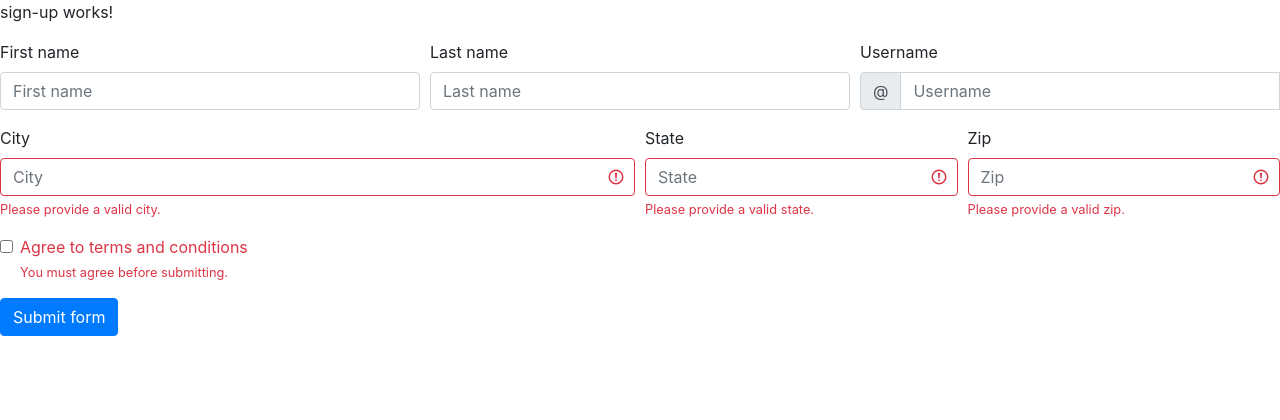
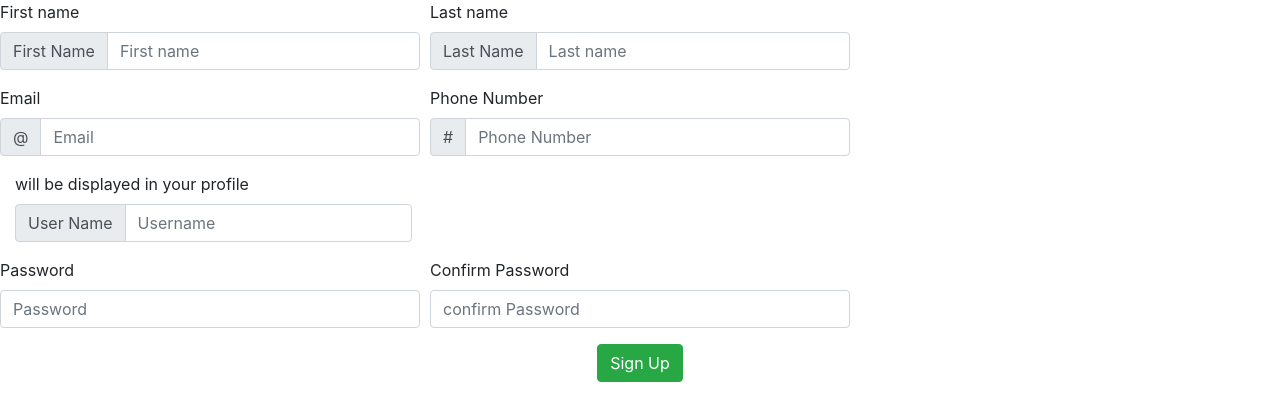
Before and after one commit to msairohit/shopping-website-angular, an Angular app: page /signUp in a window 1280 px wide. Shown: the top 420 px of the page. Built offline with nearby package versions, Linux system fonts and the light colour scheme.

Commit message:
sign up form with basic fields completed with validations.

```diff
--- /dev/null
+++ b/src/app/custom-validator.ts
@@ -0,0 +1,29 @@
+import { ValidationErrors, ValidatorFn, AbstractControl } from '@angular/forms';
+
+export class CustomValidator {
+
+    static patternValidator(regex: RegExp, error: ValidationErrors): ValidatorFn {
+        return (control: AbstractControl): { [key: string]: any } => {
+          if (!control.value) {
+            // if control is empty return no error
+            return null;
+          }
+
+          // test the value of the control against the regexp supplied
+          const valid = regex.test(control.value);
+
+          // if true, return no error (no error), else return error passed in the second parameter
+          return valid ? null : error;
+        };
+      }
+
+      static passwordMatchValidator(control: AbstractControl) {
+        const password: string = control.get('password').value; // get password from our password form control
+        const confirmPassword: string = control.get('confirmPassword').value; // get password from our confirmPassword form control
+        // compare is the password math
+        if (password !== confirmPassword) {
+          // if they don't match, set an error in our confirmPassword form control
+          control.get('confirmPassword').setErrors({ NoPassswordMatch: true });
+        }
+      }
+}
--- a/src/app/sign-up/sign-up.component.html
+++ b/src/app/sign-up/sign-up.component.html
@@ -1,4 +1,3 @@
-<p>sign-up works!</p>
 <!-- <form [formGroup] = "signUpForm" (ngSubmit)="onSubmit(signUpForm)">
 
     <input type="text" formControlName = "userName">
@@ -8,48 +7,148 @@
     <button type="submit" [disabled]="!signUpForm.valid">Submit</button>
 
 </form> -->
-
-<form name="form" [formGroup]="signUpForm">
+<div>
+    <form name="form" [formGroup]="signUpForm" (ngSubmit)="onSubmit(signUpForm)">
         <div class="form-row">
             <div class="col-md-4 mb-3">
                 <label for="first name">First name</label>
+                <div class="input-group">
+                    <div class="input-group-prepend">
+                        <span class="input-group-text" id="inputGroupPrepend3">First Name</span>
+                    </div>
+                    <!-- [ngClass]="signUpForm.controls['firstName'].invalid ? 'is-invalid' : ''" -->
                     <input type="text" class="form-control" formControlName="firstName" placeholder="First name"
-                [ngClass]="{'is-invalid': isFirstNameValid()}">
-            <div *ngIf="isFirstNameValid()" class="invalid-feedback">
+                        [ngClass]="{'is-invalid': isValid('firstName')}">
+                    <div *ngIf="isValid('firstName')" class="invalid-feedback">
                         <div *ngIf="signUpForm.get('firstName').errors.required">
-                    Name is required.
+                            First Name is required.
                         </div>
                         <div *ngIf="signUpForm.get('firstName').errors.minlength">
-                    Name must be at least 3 characters long.
+                            First Name must be at least 3 characters long.
+                        </div>
                     </div>
                 </div>
             </div>
             <div class="col-md-4 mb-3">
                 <label for="last name">Last name</label>
-            <input type="text" class="form-control" placeholder="Last name" formControlName="lastName"[ngClass]="{'is-invalid': isLastNameValid()}">
-            <div *ngIf="isLastNameValid()" class="invalid-feedback">
+                <div class="input-group">
+                    <div class="input-group-prepend">
+                        <span class="input-group-text" id="inputGroupPrepend3">Last Name</span>
+                    </div>
+                    <input type="text" class="form-control" placeholder="Last name" formControlName="lastName"
+                        [ngClass]="{'is-invalid': isValid('lastName')}">
+                    <div *ngIf="isValid('lastName')" class="invalid-feedback">
                         <div *ngIf="signUpForm.get('lastName').errors.required">
-                    Name is required.
+                            Last Name is required.
                         </div>
                         <div *ngIf="signUpForm.get('lastName').errors.minlength">
-                    Name must be at least 3 characters long.
+                            Last Name must be at least 3 characters long.
                         </div>
-            </div>
-        </div>
-        <div class="col-md-4 mb-3">
-            <label for="user name">Username</label>
-            <div class="input-group">
-                <div class="input-group-prepend">
-                    <span class="input-group-text" id="inputGroupPrepend3">@</span>
-                </div>
-                <input type="text" class="form-control" placeholder="Username" formControlName="userName">
-                <div class="invalid-feedback">
-                    Please choose a username.
                     </div>
                 </div>
             </div>
         </div>
         <div class="form-row">
+            <div class="col-md-4 mb-3">
+                <label for="email">Email</label>
+                <div class="input-group">
+                    <div class="input-group-prepend">
+                        <span class="input-group-text" id="inputGroupPrepend3">@</span>
+                    </div>
+                    <input type="email" class="form-control" placeholder="Email" formControlName="email"
+                        [ngClass]="{'is-invalid': isValid('email')}">
+                    <div *ngIf="isValid('email')" class="invalid-feedback">
+                        <div *ngIf="signUpForm.get('email').errors.required">
+                            email is required.
+                        </div>
+                        <div *ngIf="signUpForm.get('email').errors.email">
+                            enter valid email.
+                        </div>
+                    </div>
+                </div>
+            </div>
+            <div class="col-md-4 mb-3">
+                <label for="phoneNumber">Phone Number</label>
+                <div class="input-group">
+                    <div class="input-group-prepend">
+                        <span class="input-group-text" id="inputGroupPrepend3">#</span>
+                    </div>
+                    <input type="number" class="form-control" placeholder="Phone Number" formControlName="phoneNumber"
+                        [ngClass]="{'is-invalid': isValid('phoneNumber')}">
+                    <div *ngIf="isValid('phoneNumber')" class="invalid-feedback">
+                        <div *ngIf="signUpForm.get('phoneNumber').errors.required">
+                            phoneNumber is required.
+                        </div>
+                        <div
+                            *ngIf="signUpForm.get('phoneNumber').errors.max || signUpForm.get('phoneNumber').errors.pattern || signUpForm.get('phoneNumber').errors.min">
+                            phoneNumber is not valid.
+                        </div>
+                    </div>
+                </div>
+            </div>
+        </div>
+        <div class=" col-md-4 mb-3">
+            <label for="user name">will be displayed in your profile</label>
+            <div class="input-group">
+                <div class="input-group-prepend">
+                    <span class="input-group-text" id="inputGroupPrepend3">User Name</span>
+                </div>
+                <input type="text" class="form-control" placeholder="Username" formControlName="userName"
+                    [ngClass]="{'is-invalid': isValid('userName')}">
+                <div *ngIf="isValid('userName')" class="invalid-feedback">
+                    <div *ngIf="signUpForm.get('userName').errors.required">
+                        User name is required.
+                    </div>
+                    <div *ngIf="signUpForm.get('userName').errors.pattern">
+                        No space is allowed in username
+                    </div>
+                    <div *ngIf="signUpForm.get('userName').errors.minlength">
+                        Username must be at least 5 characters long.
+                    </div>
+                </div>
+            </div>
+        </div>
+
+        <div class="form-row">
+            <div class="col-md-4 mb-3">
+                <label for="password">Password</label>
+                <input type="password" class="form-control" placeholder="Password" formControlName="password"
+                    [ngClass]="{'is-invalid': isValid('password')}">
+                <div *ngIf="isValid('password')" class="invalid-feedback">
+                    <div *ngIf="signUpForm.get('password').errors.required">
+                        password is required.
+                    </div>
+                    <div *ngIf="signUpForm.get('password').errors.minlength">
+                        password must be at least 8 characters long.
+                    </div>
+                    <div *ngIf="signUpForm.get('password').errors.hasSpecialCharacters">
+                        password shpuld contain atleast one special character.
+                    </div>
+                    <div *ngIf="signUpForm.get('password').errors.hasCapitalCase">
+                        password must contain atleast one capital case letter.
+                    </div>
+                    <div *ngIf="signUpForm.get('password').errors.hasNumber">
+                        password must contain atleast one number.
+                    </div>
+                </div>
+            </div>
+
+            <div class="col-md-4 mb-3">
+                <label for="Confirm password">Confirm Password</label>
+                <input type="text" class="form-control" placeholder="confirm Password" formControlName="confirmPassword"
+                    [ngClass]="{'is-invalid': isValid('confirmPassword')}">
+                <div *ngIf="isValid('confirmPassword')" class="invalid-feedback">
+                    <div *ngIf="signUpForm.get('confirmPassword').errors.required">
+                        confirm Password is required.
+                    </div>
+                    <div *ngIf="signUpForm.get('confirmPassword').errors.NoPassswordMatch">
+                        Password and confirmPassword does not match.
+                    </div>
+                </div>
+
+            </div>
+        </div>
+        <!-- <div class="form-row">
             <div class="col-md-6 mb-3">
                 <label for="validationServer03">City</label>
                 <input type="text" class="form-control is-invalid" id="validationServer03" placeholder="City" required>
@@ -71,8 +170,8 @@
                     Please provide a valid zip.
                 </div>
             </div>
-    </div>
-    <div class="form-group">
+        </div> -->
+        <!-- <div class="form-group">
             <div class="form-check">
                 <input class="form-check-input is-invalid" type="checkbox" value="" id="invalidCheck3" required>
                 <label class="form-check-label" for="invalidCheck3">
@@ -82,6 +181,10 @@
                     You must agree before submitting.
                 </div>
             </div>
+        </div> -->
+        <div style="text-align: center;">
+            <!-- <button class="btn btn-success" type="submit" [disabled]="!signUpForm.valid">Sign Up</button> -->
+            <button class="btn btn-success" type="submit">Sign Up</button>
         </div>
-    <button class="btn btn-primary" type="submit">Submit form</button>
     </form>
+</div>
--- a/src/app/sign-up/sign-up.component.ts
+++ b/src/app/sign-up/sign-up.component.ts
@@ -1,5 +1,7 @@
 import { Component, OnInit } from '@angular/core';
 import { FormBuilder, FormGroup, FormControl, Validators } from '@angular/forms';
+import { CustomValidator } from '../custom-validator';
+import { Router } from '@angular/router';
 
 @Component({
   selector: 'app-sign-up',
@@ -10,30 +12,55 @@ export class SignUpComponent implements OnInit {
 
   signUpForm: FormGroup;
 
-  constructor(private formBuilder: FormBuilder) { }
+  constructor(private formBuilder: FormBuilder, private router: Router) { }
 
   ngOnInit() {
     this.signUpForm = this.formBuilder.group({
       firstName: ['', [Validators.required, Validators.minLength(3)]],
       lastName: ['', [Validators.required, Validators.minLength(3)]],
-      userName: ['', Validators.required],
-      address: this.formBuilder.group({
-        city: [''],
-        state: [''],
-        zip: ['']
-      }),
-      email: [''],
-      password: []
+      userName: ['', [Validators.required, Validators.pattern('[a-zA-Z0-9]*'), Validators.minLength(5)]],
+      password: ['', Validators.compose([
+        Validators.required,
+        // check whether the entered password has a number
+        CustomValidator.patternValidator(/\d/, {
+          hasNumber: true
+        }),
+        // check whether the entered password has upper case letter
+        CustomValidator.patternValidator(/[A-Z]/, {
+          hasCapitalCase: true
+        }),
+        // check whether the entered password has a lower case letter
+        CustomValidator.patternValidator(/[a-z]/, {
+          hasSmallCase: true
+        }),
+        // check whether the entered password has a special character
+        CustomValidator.patternValidator(
+          /[ !@#$%^&*()_+\-=\[\]{};':"\\|,.<>\/?]/,
+          {
+            hasSpecialCharacters: true
+          }
+        ),
+        Validators.minLength(8)
+      ])],
+      confirmPassword: ['', Validators.compose([Validators.required])],
+      // city: [''],
+      // state: [''],
+      // zip: [''],
+      email: ['', [Validators.required, Validators.email]],
+      phoneNumber: ['', [Validators.required, Validators.max(9999999999), Validators.min(10), Validators.pattern('[0-9]{10}')]]
+    }, {
+      // check whether our password and confirm password match
+      validator: CustomValidator.passwordMatchValidator
     });
   }
 
-  isFirstNameValid() {
-    return this.signUpForm.get('firstName').invalid && (this.signUpForm.get('firstName').dirty || this.signUpForm.get('firstName').touched);
-    // return this.signUpForm.get('firstName').touched && this.signUpForm.get('firstName').invalid;
+  isValid(formControlName) {
+    return this.signUpForm.get(formControlName).invalid && (this.signUpForm.get(formControlName).dirty || this.signUpForm.get(formControlName).touched);
   }
-  isLastNameValid() {
-    return this.signUpForm.get('lastName').invalid && (this.signUpForm.get('lastName').dirty || this.signUpForm.get('lastName').touched);
-    // return this.signUpForm.get('firstName').touched && this.signUpForm.get('firstName').invalid;
+
+  onSubmit(value) {
+    console.log(value);
+    this.router.navigate(['test']);
   }
 
 }
```
Lines whose indentation alone changed are shown as unchanged.
